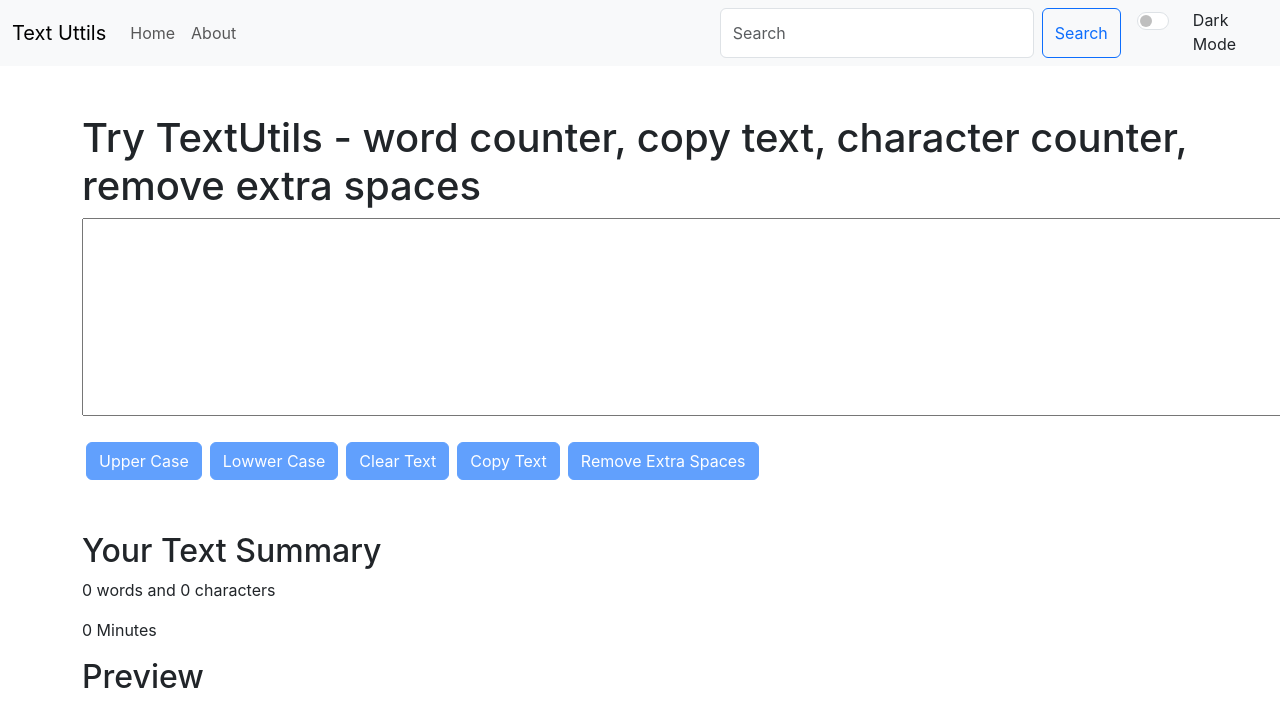
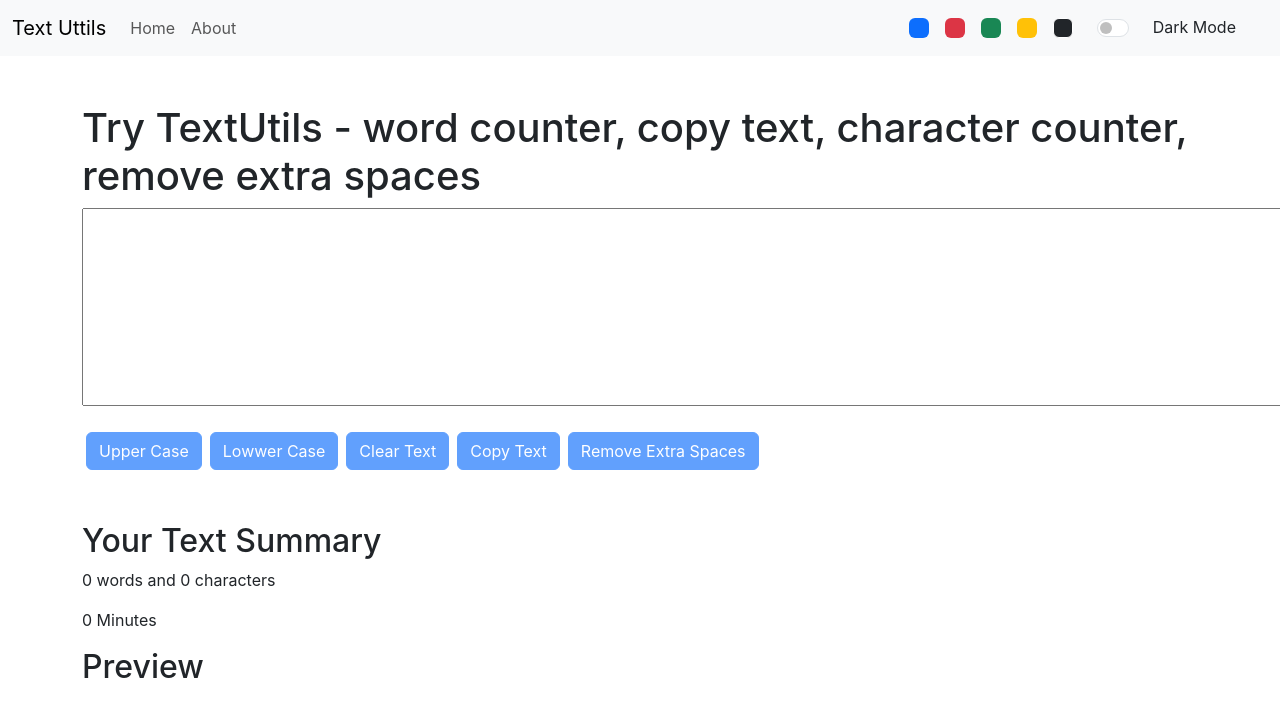
Before and after one commit to farhan-2000/text-app, a React (Create React App) app: page / in a window 1280 px wide. Shown: the top 726 px of the page. Built offline with nearby package versions, Linux system fonts and the light colour scheme.

Commit message:
color pallete added

```diff
--- a/src/App.js
+++ b/src/App.js
@@ -19,21 +19,31 @@ function App() {
       setAlert(null);
     }, 3000);
   };
+  const removeBodyClasses = () => {
+    document.body.classList.remove("bg-light");
+    document.body.classList.remove("bg-primary");
+    document.body.classList.remove("bg-success");
+    document.body.classList.remove("bg-danger");
+    document.body.classList.remove("bg-warning");
+    document.body.classList.remove("bg-dark");
+  };
 
-  const toogleMode = () => {
-    if (mode === "light") {
-      setMode("dark");
-      document.body.style.backgroundColor = "black";
-      document.body.style.color = "white";
-      showAlert("Dark mode has been enabled", "success");
-      // document.title = "Text Uttils - Dark Mode";
-    } else {
-      setMode("light");
-      document.body.style.backgroundColor = "white";
-      document.body.style.color = "black";
-      showAlert("Light mode has been enabled", "success");
-      // document.title = "Text Uttils - Light Mode";
-    }
+  const toogleMode = (cls) => {
+    console.log(cls);
+    removeBodyClasses();
+    document.body.classList.add("bg-" + cls);
+    showAlert(cls + " mode has been enabled", cls);
+    // if (mode === "light") {
+    //   setMode("dark");
+    //   document.body.style.backgroundColor = "black";
+    //   document.body.style.color = "white";
+    //   showAlert("Dark mode has been enabled", "success");
+    // } else {
+    //   setMode("light");
+    //   document.body.style.backgroundColor = "white";
+    //   document.body.style.color = "black";
+    //   showAlert("Light mode has been enabled", "success");
+    // }
   };
 
   return (
--- a/src/components/Navbar.js
+++ b/src/components/Navbar.js
@@ -36,8 +36,50 @@ export default function Navbar(props) {
                 </Link>
               </li>
             </ul>
+            <div className="d-flex">
+              <div
+                className="bg-primary mx-2 rounded"
+                style={{ height: "20px", width: "20px", cursor: "pointer" }}
+                onClick={() => {
+                  props.toogleMode("primary");
+                }}
+              ></div>
+              <div
+                className="bg-danger mx-2 rounded"
+                style={{ height: "20px", width: "20px", cursor: "pointer" }}
+                onClick={() => {
+                  props.toogleMode("danger");
+                }}
+              ></div>
+              <div
+                className="bg-success mx-2 rounded"
+                style={{ height: "20px", width: "20px", cursor: "pointer" }}
+                onClick={() => {
+                  props.toogleMode("success");
+                }}
+              ></div>
+              <div
+                className="bg-warning mx-2 rounded"
+                style={{ height: "20px", width: "20px", cursor: "pointer" }}
+                onClick={() => {
+                  props.toogleMode("warning");
+                }}
+              ></div>
+              <div
+                className="bg-dark mx-2 rounded"
+                style={{
+                  height: "20px",
+                  width: "20px",
+                  cursor: "pointer",
+                  border: "1px solid white",
+                }}
+                onClick={() => {
+                  props.toogleMode("dark");
+                }}
+              ></div>
+            </div>
             <form className="d-flex" role="search">
-              <input
+              {/* <input
                 className="form-control me-2"
                 type="search"
                 placeholder="Search"
@@ -45,7 +87,7 @@ export default function Navbar(props) {
               />
               <button className="btn btn-outline-primary" type="submit">
                 Search
-              </button>
+              </button> */}
               <div
                 className={`form-check form-switch mx-3 text-${
                   props.mode === "light" ? "dark" : "light"
@@ -53,7 +95,6 @@ export default function Navbar(props) {
               >
                 <input
                   className="form-check-input py-2"
-                  onClick={props.toogleMode}
                   type="checkbox"
                   role="switch"
                   id="flexSwitchCheckDefault"
```
